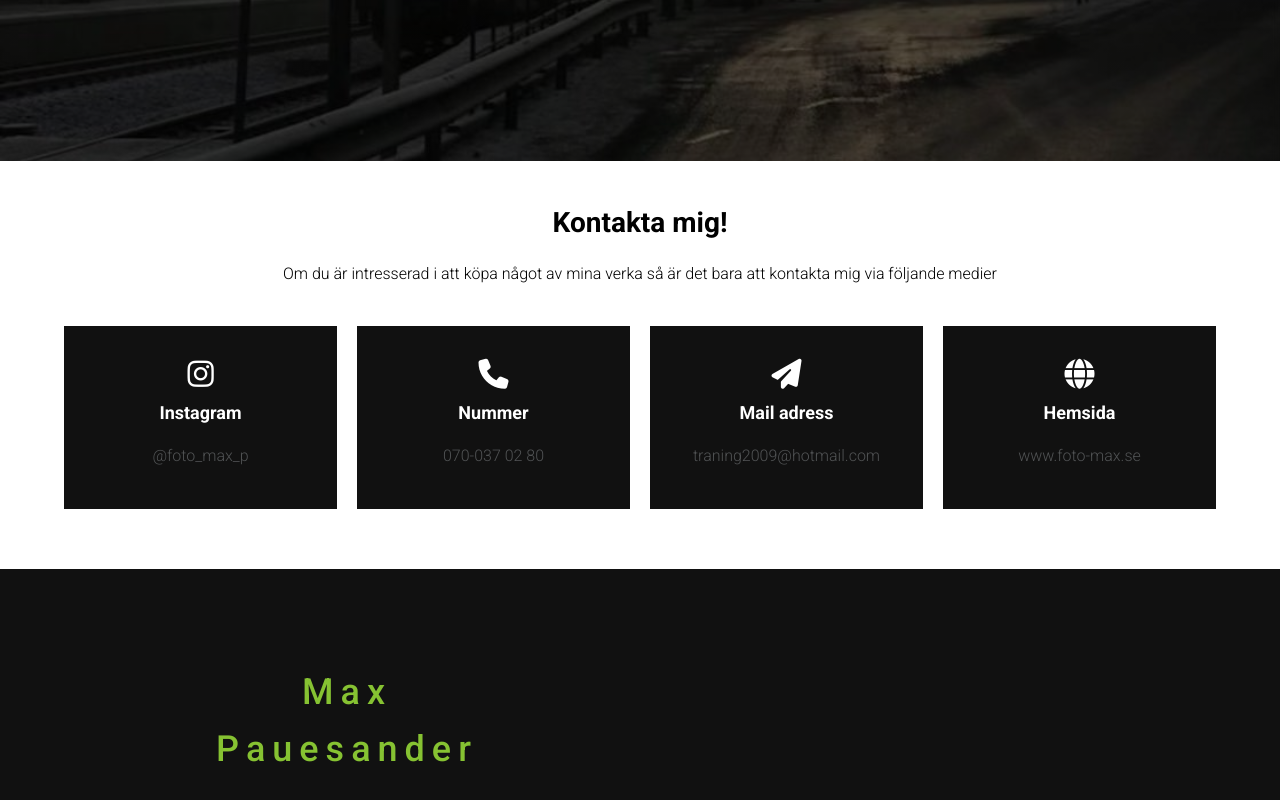
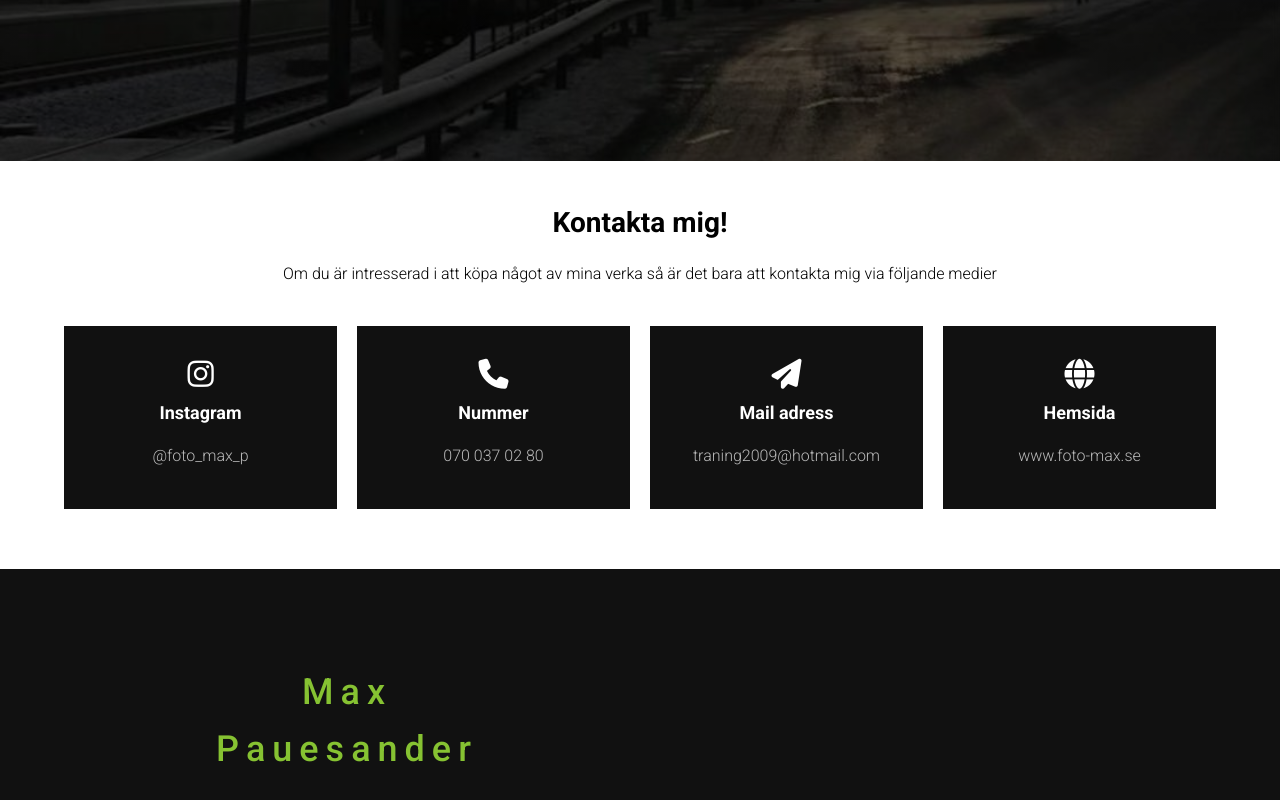
Before and after one commit to AlexEmrik/max, a website: page contact.html in a window 1280 px wide. Shown: the part 639-1439 px from the top of the page. Drawn offline with Linux system fonts and the light colour scheme.

Commit message:
telefon nummer ändring

```diff
--- a/Style.css
+++ b/Style.css
@@ -434,7 +434,6 @@ blockquote span{
 }
 .contact-middle div p{
     font-weight: 300;
-    color: var(--lightGrey);
     opacity: 0.7;
 }
 .contact-bottom{
--- a/contact.html
+++ b/contact.html
@@ -82,7 +82,7 @@
                             <i class = "fas fa-phone"></i>
                         </span>
                         <span>Nummer</span>
-                        <p>070-037 02 80</p>
+                        <p>070 037 02 80</p>
                     </div>
 
                     <div>
```
